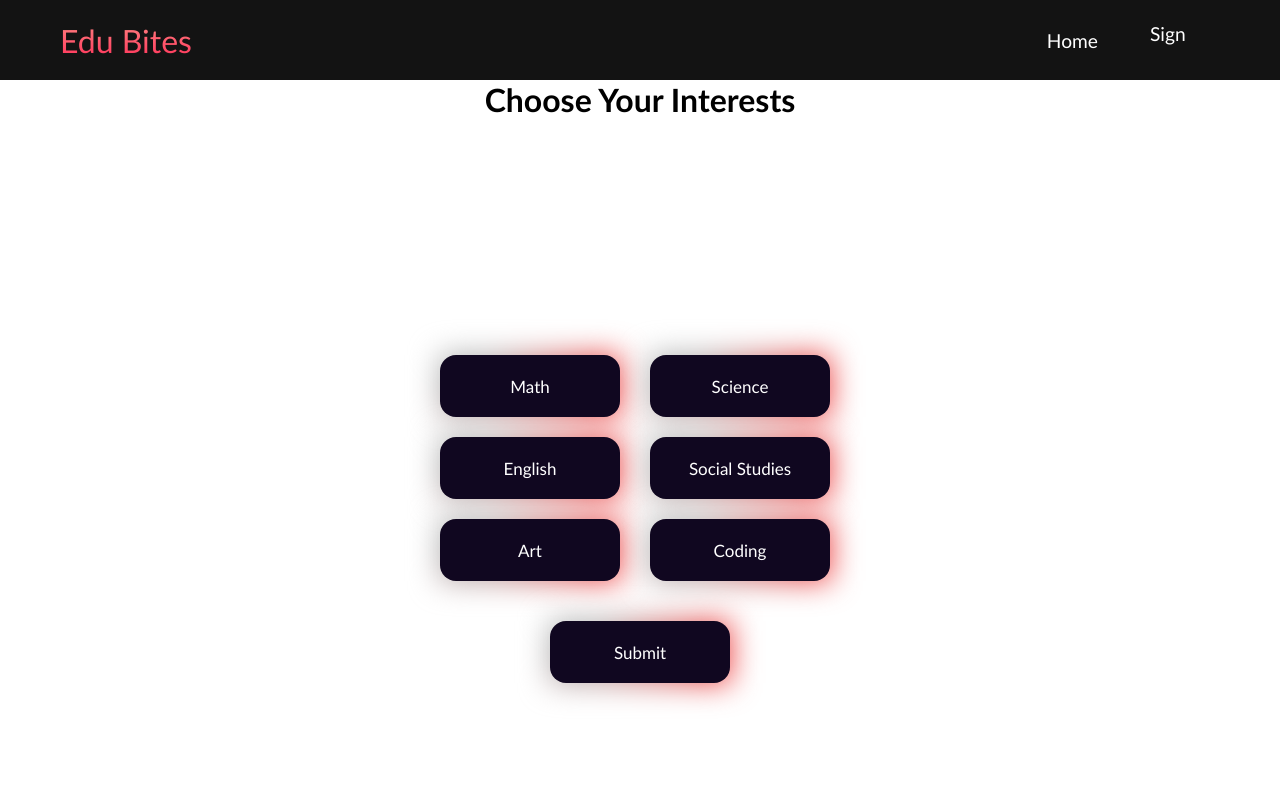
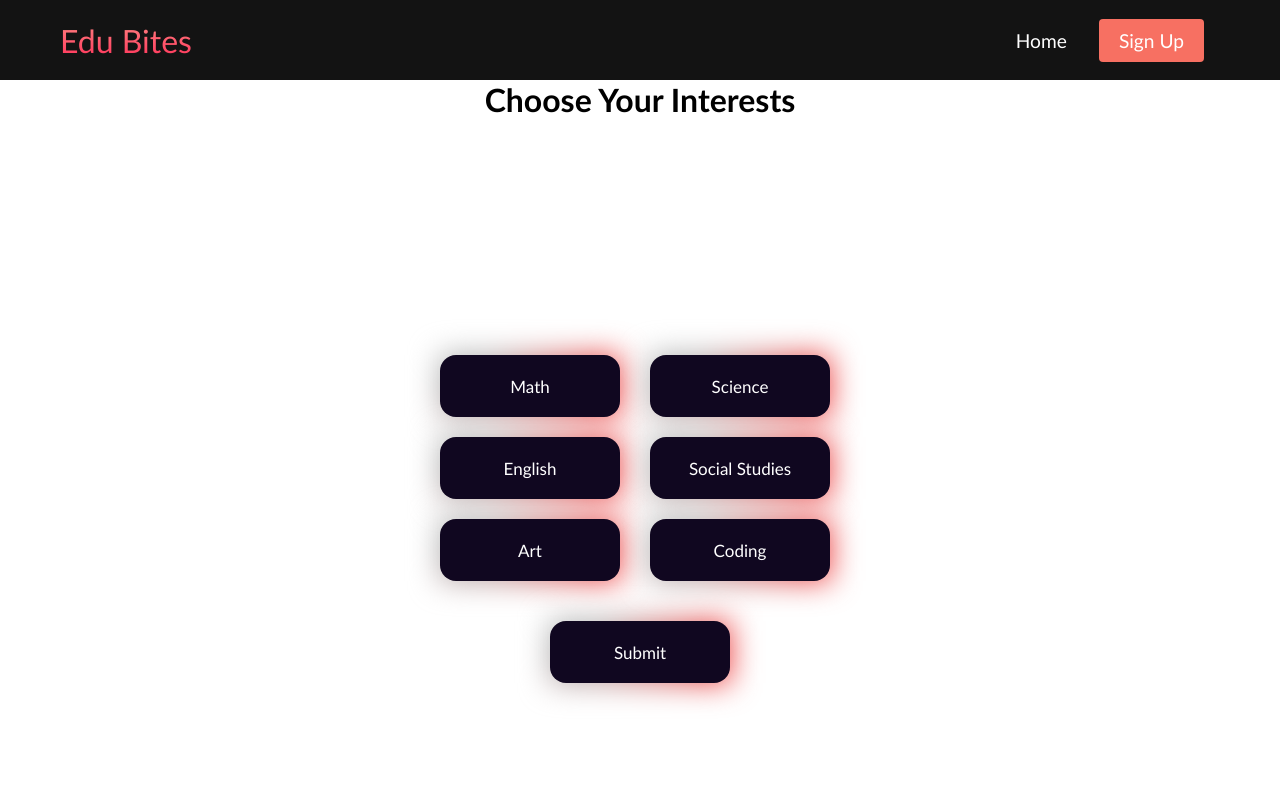
Before and after one commit to Randabble/ForestHacks-Hackathon, a plain HTML site: page choice.html in a window 1280 px wide. Shown: the top 800 px of the page. Drawn offline with Linux system fonts and the light colour scheme; a script that the page names is missing.

Commit message:
Updated the navbar in other pages.

```diff
--- a/choice.html
+++ b/choice.html
@@ -24,7 +24,7 @@
           <a href="/" class="navbar__links">Home</a>
         </li>
         <li class="navbar__btn">
-          <a href="/choice.html" class="button">Sign Up</a>
+          <a href="/" class="navbarbutton">Sign Up</a>
         </li>
       </ul>
     </div>
```
Also changed, not shown: shorts.html (+2 -2 lines).
